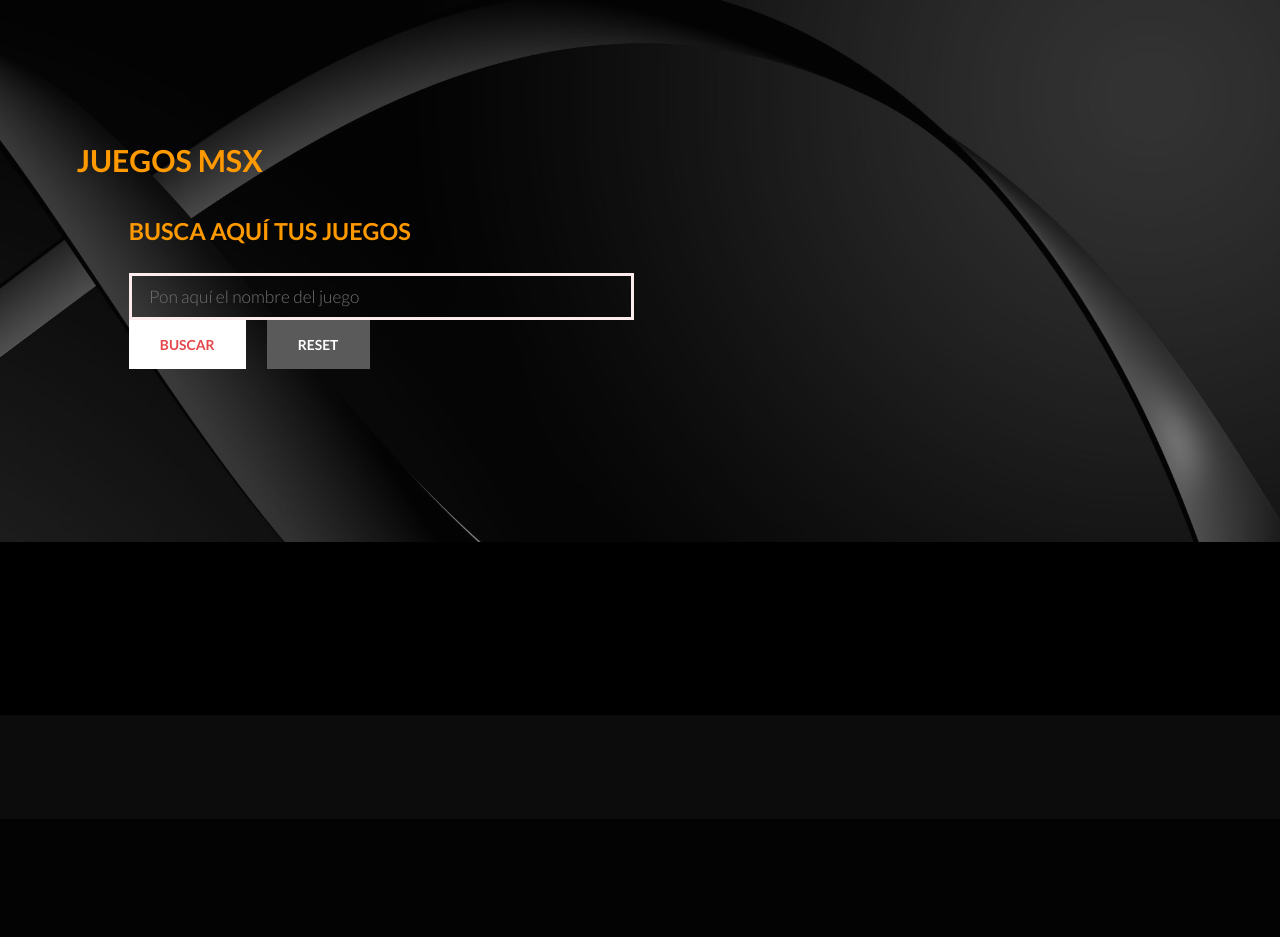
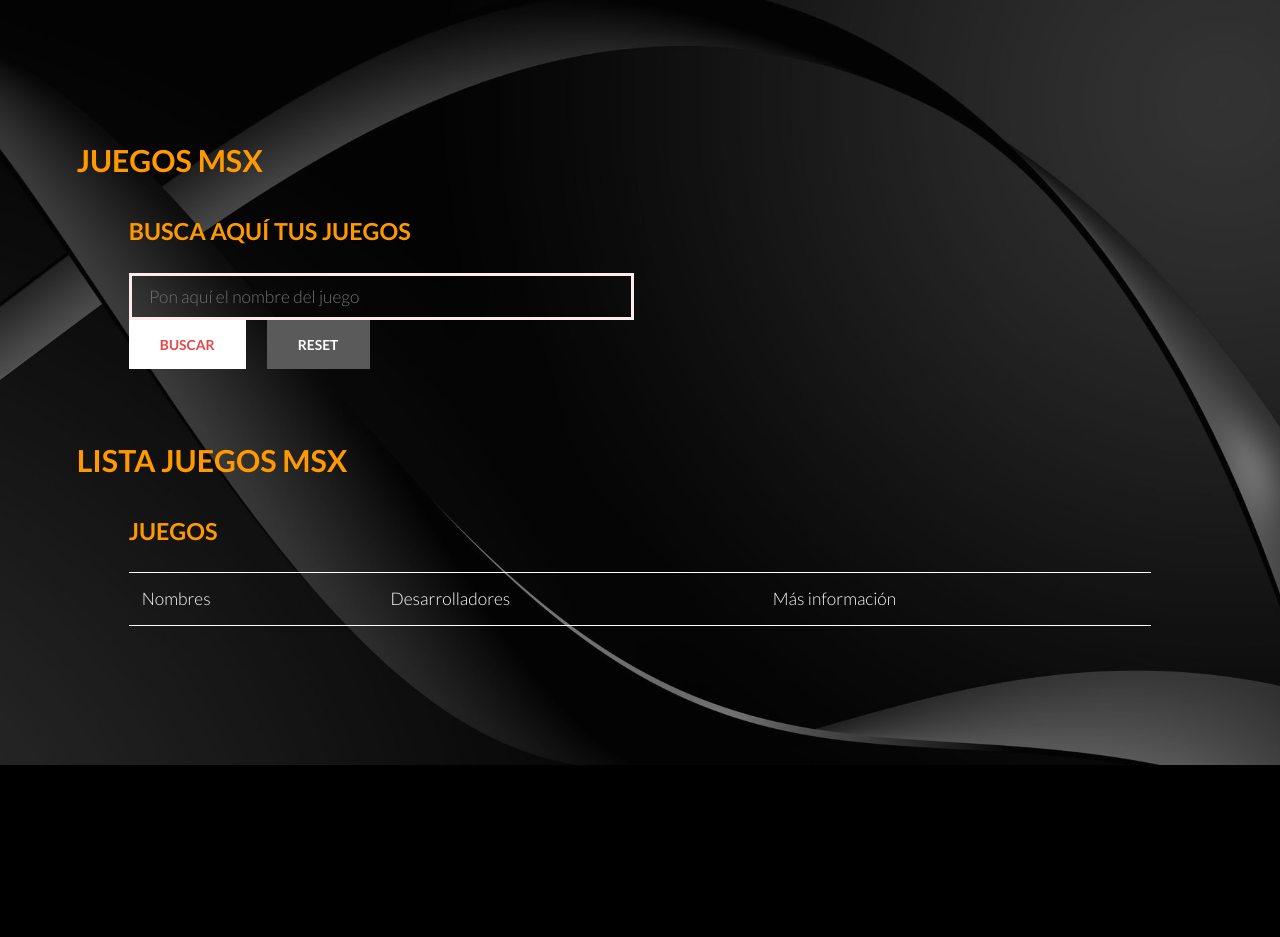
Before and after one commit to CeliaGMqrz/pagina_msx, a Flask app: page /juegos in a window 1280 px wide. Shown: the part 87-1024 px from the top of the page. Before the commit the page ends 629 px from the top, so only its background shows below. Run offline with Flask 2, Linux system fonts and the light colour scheme.

Commit message:
Mejora: busqueda con una sola ruta, no se utilizara la plantilla listajuegos.html

```diff
--- a/app.py
+++ b/app.py
@@ -5,30 +5,49 @@ app = Flask(__name__)
 with open("MSX.json") as fichero:
     info=json.load(fichero)
 
-@app.route('/')
+@app.route('/',methods=["GET"])
 def inicio():
 	return render_template("inicio.html")
 
 @app.route('/juegos',methods=["GET","POST"])
 def juegos():
-    return render_template("juegos.html")
+	if request.method=="GET":
+		return render_template("juegos.html")
+	else:
+		cadena=request.form.get("name")
+		try:
+			juegos=[]
+			desarrolladores=[]
+			identificadores=[]
+			for juego in info:
+				if cadena in str(juego["nombre"]):
+					juegos.append(str(juego["nombre"]))
+					desarrolladores.append(str(juego["desarrollador"]))
+					identificadores.append(str(juego["id"]))
+					filtro=zip(juegos,desarrolladores,identificadores)
+				elif cadena == "":
+					juegos.append(juego["nombre"])
+		except:
+			abort(404)
+		return render_template("juegos.html",juegos=filtro)
 
 
-@app.route('/listajuegos', methods=["POST"])
-def listajuegos():
-	cadena=request.form.get("name")
-	juegos=[]
-	desarrolladores=[]
-	identificadores=[]
-	for juego in info:
-		if cadena in str(juego["nombre"]):
-			juegos.append(str(juego["nombre"]))
-			desarrolladores.append(str(juego["desarrollador"]))
-			identificadores.append(str(juego["id"]))
-			filtro=zip(juegos,desarrolladores,identificadores)
-		elif cadena == "":
-			juegos.append(juego["nombre"])
-	return render_template("listajuegos.html",juegos=filtro)
+
+#@app.route('/listajuegos', methods=["POST"])
+#def listajuegos():
+#	cadena=request.form.get("name")
+#	juegos=[]
+#	desarrolladores=[]
+#	identificadores=[]
+#	for juego in info:
+#		if cadena in str(juego["nombre"]):
+#			juegos.append(str(juego["nombre"]))
+#			desarrolladores.append(str(juego["desarrollador"]))
+#			identificadores.append(str(juego["id"]))
+#			filtro=zip(juegos,desarrolladores,identificadores)
+#		elif cadena == "":
+#			juegos.append(juego["nombre"])
+#	return render_template("listajuegos.html",juegos=filtro)
 
 @app.route('/juego/<int:identificador>', methods=["GET","POST"])
 def detallejuego(identificador):
--- a/templates/inicio.html
+++ b/templates/inicio.html
@@ -2,7 +2,7 @@
 {% block title %}Pagina Principal{% endblock %}
 {% block contenido %}
 <div class="inner">
-<h1>WELCOME! || BIENVENID@ <span><br />
+    <h1>WELCOME! || BIENVENID@ <span><br />
     Aquí podrás encontrar infinidad de juegos MSX<br>
     Here you can find many MSX games</span></h1>
     <span><p>Haz click en nuestra mascota para ver los juegos!!</p></span>
--- a/templates/juegos.html
+++ b/templates/juegos.html
@@ -8,7 +8,7 @@
 		<div class="inner" id="formulario">
 			<section>
 				<h3>Busca aquí tus juegos</h3>
-				<form method="POST" action="/listajuegos">
+				<form method="post" action="/juegos">
 					<div class="row uniform 50%">
 						<div class="6u 12u$(xsmall)">
 							<input type="text" name="name" placeholder="Pon aquí el nombre del juego" />
@@ -23,4 +23,28 @@
 			</section>
 		</div>
 	</div>
+	<div class="inner">
+		<header>
+			<h2>LISTA JUEGOS MSX</h2>
+		</header>
+		<div class="inner" id="formulario">
+			<section>
+                <h3>Juegos</h3>
+                <table>
+                    <tr>
+                        <td>Nombres</td>
+                        <td>Desarrolladores</td>
+                        <td>Más información</td>
+                    </tr>
+                    {% for elem in juegos -%}
+                    <tr>
+                        <td><strong>{{elem[0]}}</strong></td>
+                        <td><strong>{{elem[1]}}</strong></td>
+                        <td><u><a href="/juego/{{elem[2]}}">detalle</a></u></td>
+                    </tr>
+                    {% endfor -%}
+                </table>
+			</section>
+		</div>
+	</div>
 {% endblock %}
```
